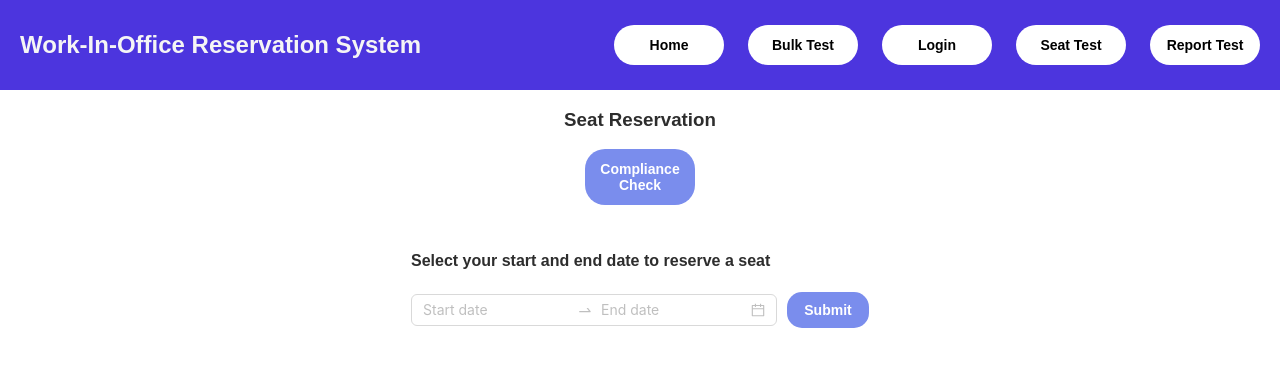
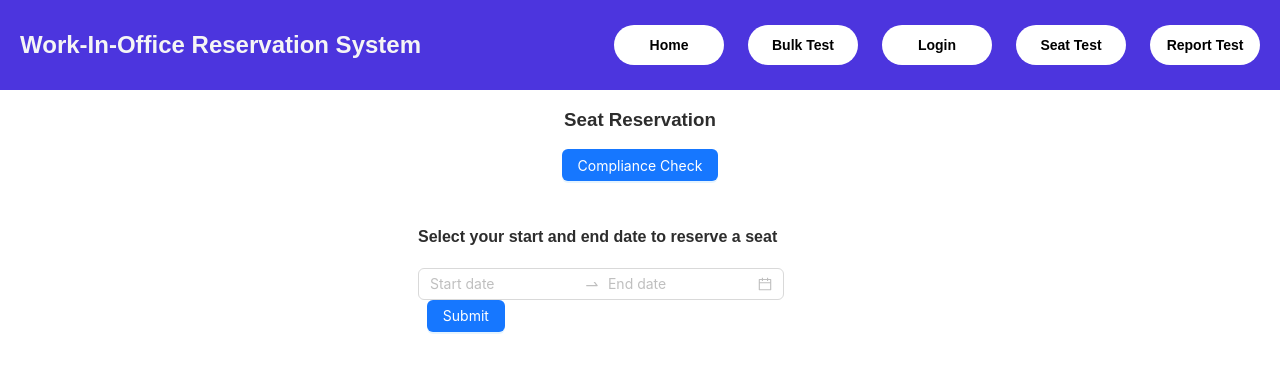
Before and after one commit to shailbpatel/275_frontend, a React (Create React App) app: page /employee/employeeid/seatreservation in a window 1280 px wide. Shown: the top 372 px of the page. Built offline with nearby package versions, Linux system fonts and the light colour scheme.

Commit message:
redundant code removed

```diff
--- a/src/Components/BulkReservation/BulkReservation.js
+++ b/src/Components/BulkReservation/BulkReservation.js
@@ -3,7 +3,6 @@ import Papa from "papaparse";
 import "./styles.css";
 import { Upload, Button, message, Table } from "antd";
 import { UploadOutlined, DeleteOutlined } from "@ant-design/icons";
-import { height } from "@mui/system";
 
 export default function BulkReservation() {
   const [parsedData, setParsedData] = useState([]);
--- a/src/Components/SeatReservation/SeatReservation.js
+++ b/src/Components/SeatReservation/SeatReservation.js
@@ -1,6 +1,6 @@
-import React, { useState } from "react";
+import React, { useRef, useState } from "react";
 import { Link } from "react-router-dom";
-import { DatePicker, Space } from "antd";
+import { DatePicker, Space, Button } from "antd";
 import moment from "moment";
 import axios from "axios";
 import dynamicURL from "../Utils/urlConfig";
@@ -11,8 +11,7 @@ const { RangePicker } = DatePicker;
 const SeatReservation = () => {
   const [dates, setDates] = useState([]);
   const [startDate, setstartDate] = useState(null);
-
-  console.log(dates);
+  const rangePickerRef = useRef(null);
 
   const getDates = (values) => {
     if (values != null) {
@@ -28,7 +27,6 @@ const SeatReservation = () => {
   };
 
   const onCalendarChange = (date) => {
-    console.log(date);
     if (date != null && date[0] != null) {
       setstartDate(date[0]);
     }
@@ -36,15 +34,21 @@ const SeatReservation = () => {
 
   const disabledDate = (current) => {
     if (!current) return true;
+
     // Disable past dates
     const isPast = current < moment().startOf("day");
+
     // Disable weekends
     const isWeekend = current.day() === 6 || current.day() === 0;
+
     // Disable dates before the beginning of next week
     const startOfNext10Week = moment().add(10, "weeks").startOf("week");
+
     const isBeforeNextWeek = current > startOfNext10Week;
-    // // Disable dates outside of current week
+
+    //Disable dates outside of current week
     let isOutsideCurrentWeek = false;
+
     if (startDate != null) {
       const startOfWeek = startDate.add(1, "weeks").startOf("week");
       isOutsideCurrentWeek = current >= startOfWeek;
@@ -65,6 +69,9 @@ const SeatReservation = () => {
     await axios.post(url, datesToSend).then((response) => {
       console.log(response);
     });
+
+    setDates([]);
+    setstartDate(null);
   };
 
   return (
@@ -74,9 +81,7 @@ const SeatReservation = () => {
       <div className="seat_reservation">
         <div>
           <Link to="/employee/employeeid/compliancecheck">
-            <button className="compliance_btn compliance_btn_color ">
-              Compliance Check
-            </button>
+            <Button type="primary">Compliance Check</Button>
           </Link>
         </div>
 
@@ -88,10 +93,11 @@ const SeatReservation = () => {
               onChange={getDates}
               disabledDate={disabledDate}
               format="MM-DD-YYYY"
+              ref={rangePickerRef}
             />
-            <button className="reserve_btn reserve_btn_color" type="submit">
+            <Button type="primary" htmlType="submit" className="submit_dates">
               Submit
-            </button>
+            </Button>
           </form>
         </div>
       </div>
--- a/src/Components/SeatReservation/styles.css
+++ b/src/Components/SeatReservation/styles.css
@@ -11,7 +11,11 @@
   margin-top: 2%;
 }
 
-.compliance_btn,
+.submit_dates {
+  margin-left: 2%;
+}
+
+/* .compliance_btn,
 .reserve_btn {
   border: none;
   outline: none;
@@ -23,17 +27,17 @@
   color: white;
 
   align-self: flex-start;
-}
+} */
 
-.reserve_btn_color {
+/* .reserve_btn_color {
   width: 82px;
   border-radius: 15px;
   margin-left: 10px;
   height: fit-content;
   padding: 10px;
-}
+} */
 
-.compliance_btn_color {
+/* .compliance_btn_color {
   width: 110px;
   border-radius: 20px;
 }
@@ -50,4 +54,4 @@
   transform: scale(1.05);
   will-change: transform;
   color: black;
-}
+} */
```
